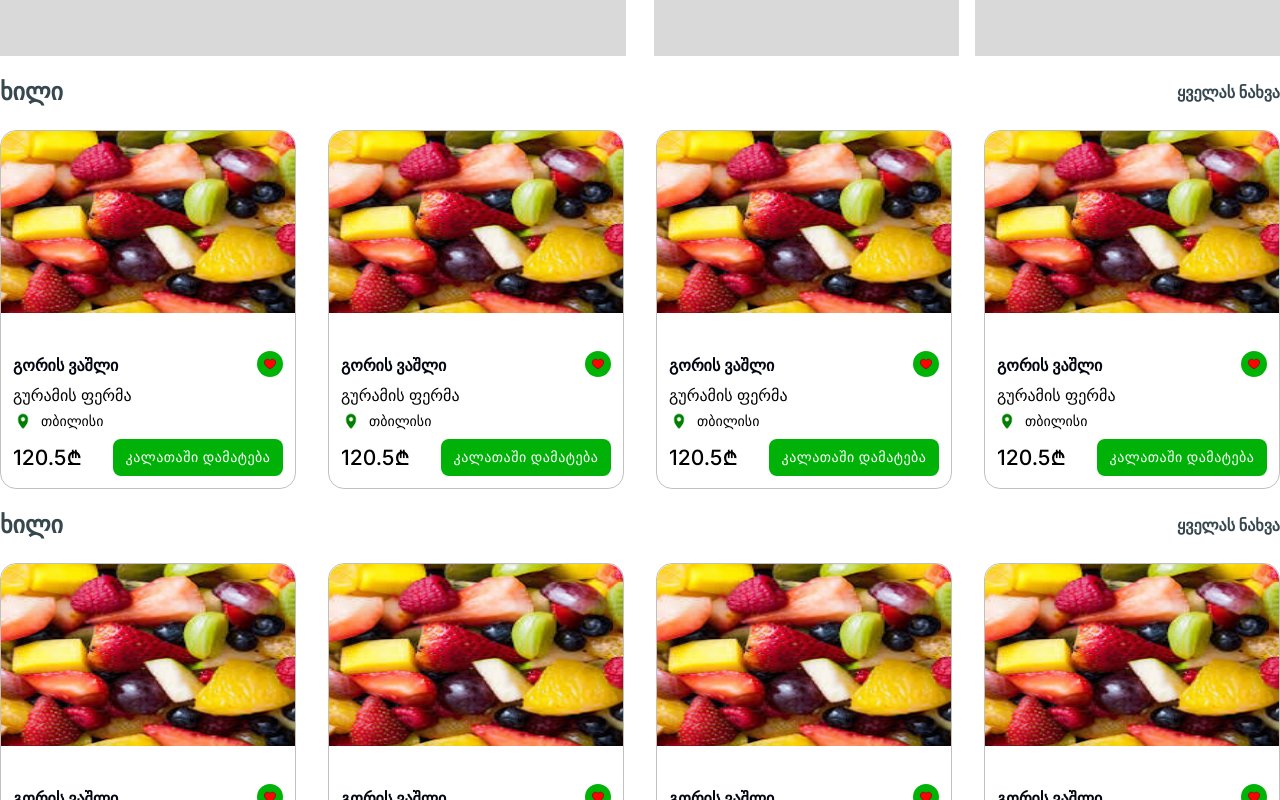
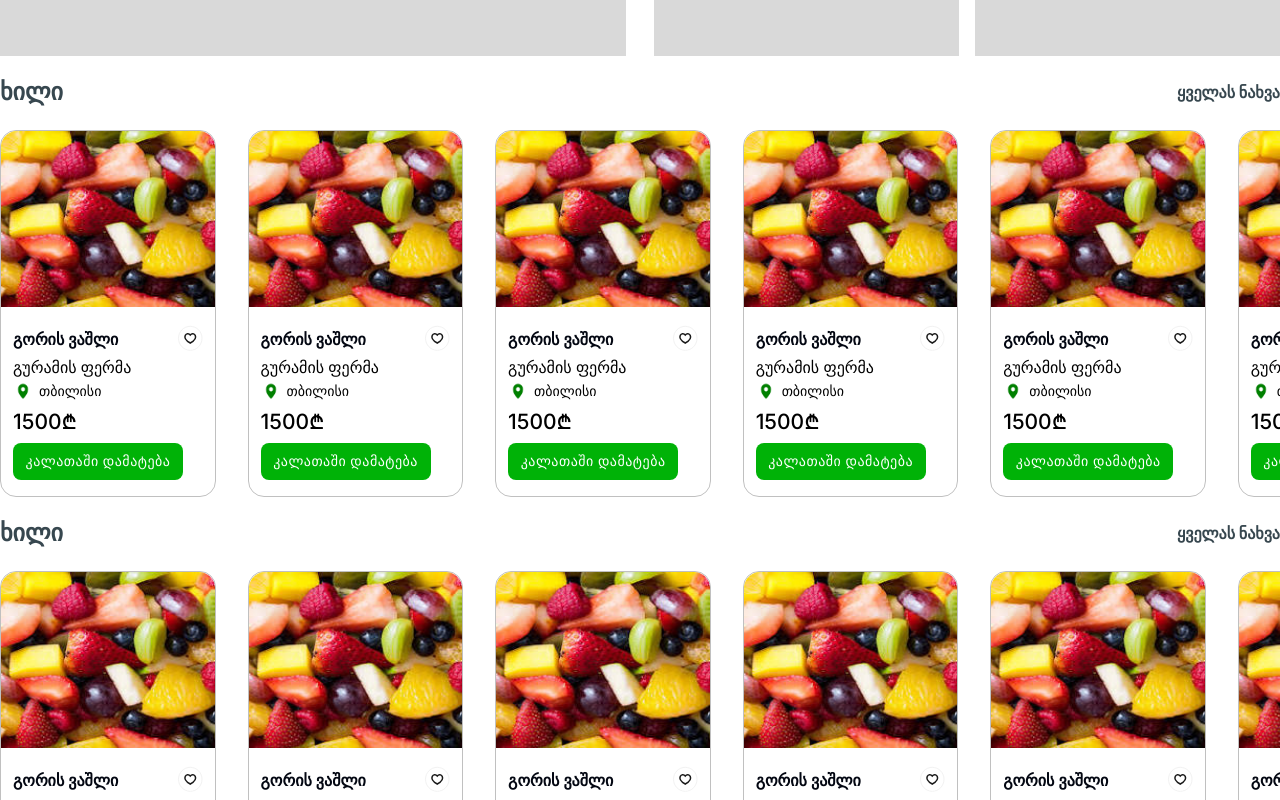
Before and after one commit to Synaptica-Development/Farmers, a Next.js app: page / in a window 1280 px wide. Shown: the part 1260-2060 px from the top of the page. Built offline with nearby package versions, Linux system fonts and the light colour scheme.

Commit message:
ref: changed card styles

```diff
--- a/app/components/ProductCard/ProductCard.module.scss
+++ b/app/components/ProductCard/ProductCard.module.scss
@@ -4,7 +4,7 @@
     display: flex;
     flex-direction: column;
     align-items: center;
-    max-width: 300px;
+    max-width: 245px;
     width: 100%;
     border-radius: 16px;
     border: 1px solid $productCardBorder;
@@ -13,12 +13,11 @@
 
 .imageSection {
     width: 100%;
-    padding-bottom: 12px;
 }
 
 .imageSection>img {
     width: 100%;
-    height: 182px;
+    height: 176px;
     border-top-left-radius: 16px;
     border-top-right-radius: 16px;
     border-bottom-left-radius: 0;
@@ -29,9 +28,9 @@
     display: flex;
     flex-direction: column;
     width: 100%;
-    gap: 8px;
-    margin-top: 24px;
-    padding: 0px 12px 12px 12px;
+    gap: 6px;
+    margin-top: 16px;
+    padding: 0px 12px 16px 12px;
 }
 
 .headerSection {
@@ -48,23 +47,26 @@
 
 .farmerName {
     font-size: 14;
+    font-weight: 500;
 }
 
 .location {
     display: flex;
     align-items: center;
-    gap: 8px;
+    gap: 6px;
 }
 
 .location p {
+    font-family: var(--font-poppins);
     font-size: 14px;
 }
 
 .bottomSection {
     display: flex;
-    align-items: center;
+    flex-direction: column;
     justify-content: space-between;
     font-size: 21px;
     font-weight: 500;
     line-height: 30px;
+    gap: 6px;
 }
--- a/app/components/ProductCard/ProductCard.tsx
+++ b/app/components/ProductCard/ProductCard.tsx
@@ -35,8 +35,8 @@ const ProductCard = (props: ProductCardProps) => {
                     <h3 className={styles.name}>{props.productName}</h3>
                     <div className={styles.favoriteIcon} onClick={toggleFavorite}>
                         <Image
-                            src={favorite ? '/whiteHeart.svg' : '/greenHeart.svg'}
-                            alt={favorite ? 'Favorite' : 'Not Favorite'}
+                            src={favorite ? '/greenHeart.svg' : '/whiteHeart.svg'}
+                            alt={favorite ? 'Not Favorite' : 'Favorite'}
                             width={26}
                             height={26}
                         />
--- a/app/components/ProductsSlider/ProductsSlider.tsx
+++ b/app/components/ProductsSlider/ProductsSlider.tsx
@@ -11,7 +11,7 @@ const ProductsSlider = () => {
 
   const [sliderRef] = useKeenSlider<HTMLDivElement>({
     slides: {
-      perView: 4,
+      perView: 5.3,
       spacing: 32,
     },
     mode: 'snap',
@@ -40,7 +40,7 @@ const ProductsSlider = () => {
                 location="თბილისი"
                 farmerName="გურამის ფერმა"
                 isFavorite={false}
-                price={120.5}
+                price={1500}
               />
             </div>
           ))}
```
